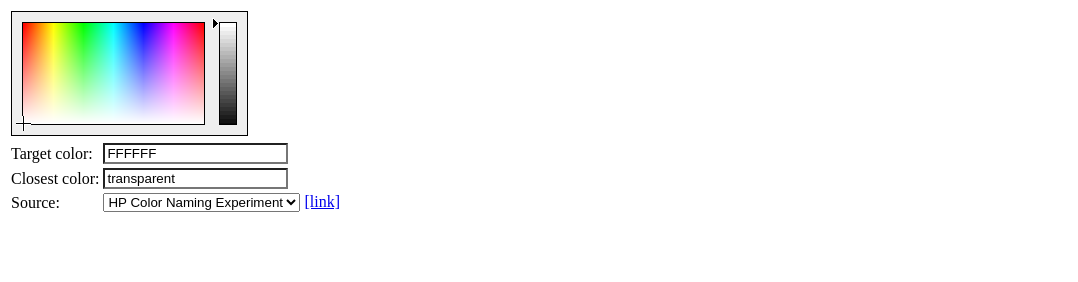
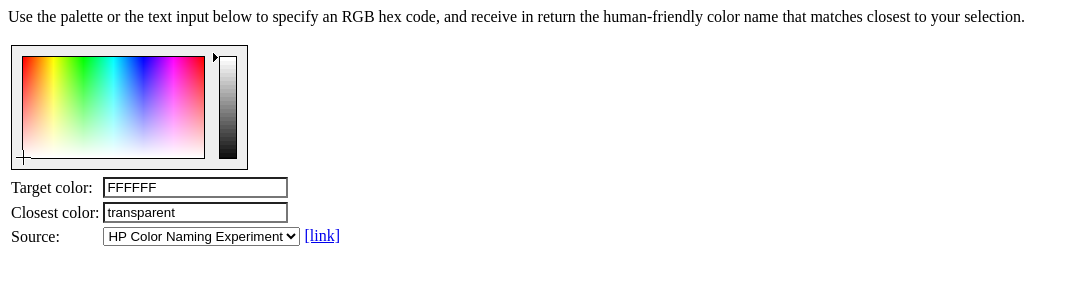
Before and after one commit to mikecurtis/colordict, a plain HTML site: page index.html in a window 1280 px wide. Shown: the whole page, without its empty margins (0-1078 px from the left). Drawn offline with Linux system fonts and the light colour scheme.

Commit message:
doc update

```diff
--- a/index.html
+++ b/index.html
@@ -103,6 +103,8 @@ function chooseDatabase(new_database) {
 
 </script>
 
+<p>Use the palette or the text input below to specify an RGB hex code, and receive in return the human-friendly color name that matches closest to your selection.</p>
+
 <table>
   <tr>
     <td colspan=2 height=130 valign=top><div id="colorPickerImage"></div></td>
```
Also changed, not shown: 1 other file.
